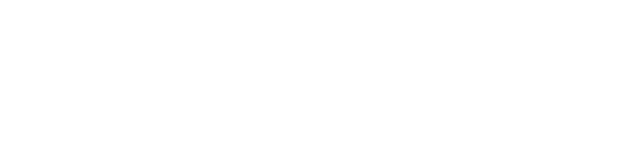
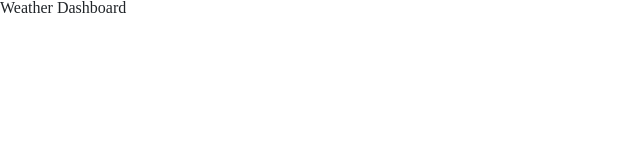
Before and after one commit to tegaomare/weather-dashboard, a plain HTML site: page index.html in a window 1280 px wide. Shown: the whole page, without its empty margins (0-640 px from the left). Drawn offline with nearby package versions, Linux system fonts and the light colour scheme.

Commit message:
added a header

```diff
--- a/index.html
+++ b/index.html
@@ -13,6 +13,9 @@
     <link rel="stylesheet" href="assets/css/style.css" />
   </head>
   <body>
+    <header>
+      <h1 id="page-name">Weather Dashboard</h1>
+    </header>
     <script src="https://code.jquery.com/jquery-3.5.1.min.js"></script>
     <script src="assets/js/script.js"></script>
   </body>
```
